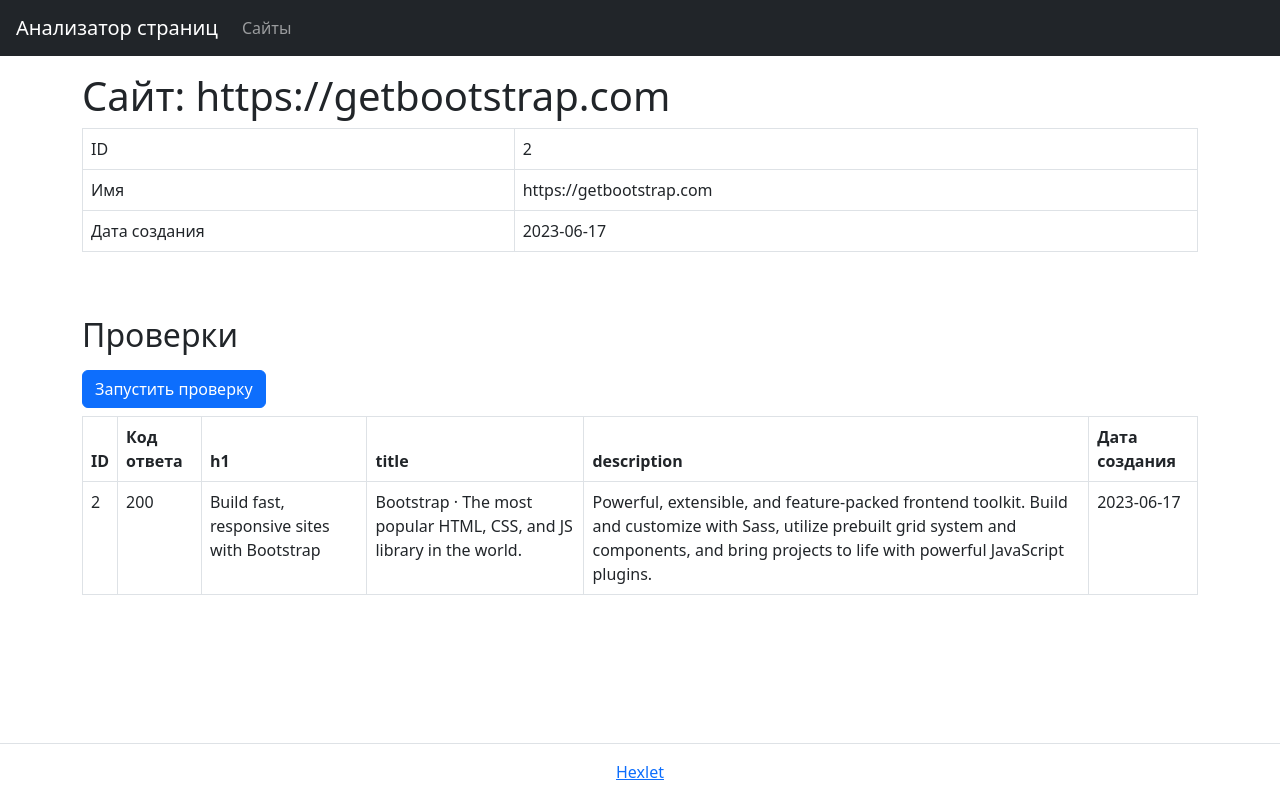
After one commit to serVmik/python-project-83, a Flask app: page /report in a window 1280 px wide. The commit adds this page. Run offline with Flask 3, Linux system fonts and the light colour scheme.

Commit message:
add templates

```diff
--- a/page_analyzer/app.py
+++ b/page_analyzer/app.py
@@ -3,6 +3,21 @@ from flask import Flask, render_template
 app = Flask(__name__)
 
 
-@app.route('/')
+@app.get('/')
 def index():
     return render_template('index.html')
+
+
+@app.get('/urls')
+def get_urls():
+    return render_template('urls.html')
+
+
+@app.get('/report')
+def get_report():
+    return render_template('report.html')
+
+
+@app.post('/report')
+def post_report():
+    return render_template('report.html')
--- /dev/null
+++ b/page_analyzer/templates/report.html
@@ -0,0 +1,63 @@
+{% extends 'wrapper.html' %}
+
+{% block content %}
+<!-- ======= Flach ======= -->
+<!-- End Flash -->
+
+<main class="flex-grow-1">
+  <div class="container-lg mt-3">
+
+    <!-- ======= Url ======= -->
+    <h1>Сайт: https://getbootstrap.com</h1>
+    <div class="table-responsive">
+      <table class="table table-bordered table-hover text-nowrap" data-test="url">
+        <tbody>
+          <tr>
+            <td>ID</td>
+            <td>2</td>
+          </tr>
+          <tr>
+            <td>Имя</td>
+            <td>https://getbootstrap.com</td>
+          </tr>
+          <tr>
+            <td>Дата создания</td>
+            <td>2023-06-17</td>
+          </tr>
+        </tbody>
+      </table>
+    </div><!-- ======= End Url ======= -->
+
+    <!-- ======= Check ======= -->
+    <h2 class="mt-5 mb-3">Проверки</h2>
+    <form method="post" action="/urls/2/checks">
+      <input type="submit" class="btn btn-primary" value="Запустить проверку">
+    </form>
+    <div>
+      <table class="table table-bordered table-hover mt-2" data-test="checks">
+        <thead>
+          <tr>
+            <th>ID</th>
+            <th>Код ответа</th>
+            <th>h1</th>
+            <th>title</th>
+            <th>description</th>
+            <th>Дата создания</th>
+          </tr>
+        </thead>
+        <tbody>
+          <tr>
+            <td>2</td>
+            <td>200</td>
+            <td>Build fast, responsive sites with Bootstrap</td>
+            <td>Bootstrap · The most popular HTML, CSS, and JS library in the world.</td>
+            <td>Powerful, extensible, and feature-packed frontend toolkit. Build and customize with Sass, utilize prebuilt grid system and components, and bring projects to life with powerful JavaScript plugins.</td>
+            <td>2023-06-17</td>
+          </tr>
+        </tbody>
+      </table>
+    </div><!-- End Check -->
+
+  </div>
+</main>
+{% endblock content %}
--- /dev/null
+++ b/page_analyzer/templates/wrapper.html
@@ -0,0 +1,52 @@
+<!DOCTYPE html>
+<html lang="en">
+
+<head>
+  <meta charset="utf-8">
+
+  <title>Анализатор страниц</title>
+  <meta name="viewport" content="width=device-width, initial-scale=1, shrink-to-fit=no">
+  <meta name="description" content="Third project for Hexlet.io">
+
+  <!-- ======= Template bootstrap@5.2.0 ======= -->
+  <link href="https://cdn.jsdelivr.net/npm/bootstrap@5.2.0/dist/css/bootstrap.min.css"
+        integrity="sha384-gH2yIJqKdNHPEq0n4Mqa/HGKIhSkIHeL5AyhkYV8i59U5AR6csBvApHHNl/vI1Bx"
+        crossorigin="anonymous" rel="stylesheet"><!-- End Template bootstrap@5.2.0 -->
+
+</head>
+
+<body class="min-vh-100 d-flex flex-column">
+
+  <!-- ======= Navigation ======= -->
+  <header class="flex-shrink-0">
+    <nav class="navbar navbar-expand-md navbar-dark bg-dark px-3">
+      <a class="navbar-brand" href="/">Анализатор страниц</a>
+      <div id="navbarNav">
+        <ul class="navbar-nav">
+          <li class="nav-item"><a class="nav-link " href="/urls">Сайты</a></li>
+        </ul>
+      </div>
+    </nav>
+  </header><!-- End Navigation -->
+
+  <!-- ======= Content ======= -->
+  {% block content %}
+  {% endblock content %}<!-- End Content -->
+
+  <!-- ======= Footer ======= -->
+  <footer class="border-top py-3 mt-5 flex-shrink-0">
+    <div class="container-lg">
+      <div class="text-center">
+        <a href="https://ru.hexlet.io/" target="_blank">Hexlet</a>
+      </div>
+    </div>
+  </footer><!-- End Footer -->
+
+  <!-- ======= Scripts ======= -->
+  <script src="https://cdn.jsdelivr.net/npm/bootstrap@5.1.3/dist/js/bootstrap.bundle.min.js"
+          integrity="sha384-ka7Sk0Gln4gmtz2MlQnikT1wXgYsOg+OMhuP+IlRH9sENBO0LRn5q+8nbTov4+1p"
+          crossorigin="anonymous"></script><!-- End Scripts -->
+
+</body>
+
+</html>
```
Also changed, not shown: page_analyzer/templates/index.html (+18 -9 lines), page_analyzer/templates/urls.html (added, +35 -0 lines).
